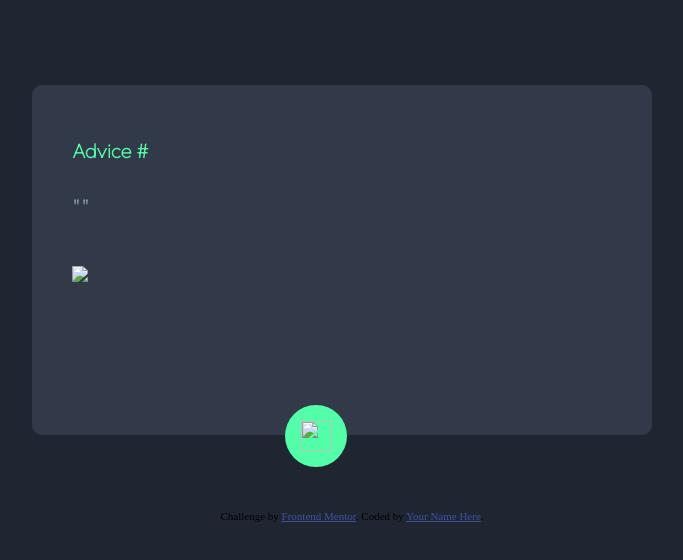
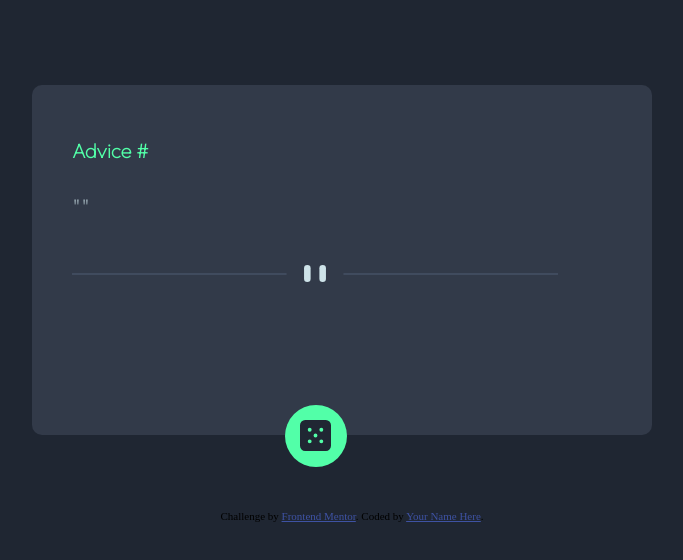
Before and after one commit to MrSarilmak/frontendmentor.io_tasks, a plain HTML site: page advice-generator-app-main/index.html in a window 1280 px wide. Shown: the whole page, without its empty margins (288-971 px from the left). Drawn offline with nearby package versions, Linux system fonts and the light colour scheme; the site is published under a folder, as on GitHub Pages, so addresses that start at the root find nothing; no server answers.

Commit message:
Update index.html

```diff
--- a/advice-generator-app-main/index.html
+++ b/advice-generator-app-main/index.html
@@ -19,9 +19,9 @@
   <div class="advice_generator">
     <h1>Advice #<span id="advice_id"></span></h1>
     <p>"<span id="advice_text"></span>"</p>
-    <img class="line" src="/images/pattern-divider-desktop.svg">
+    <img class="line" src="images/pattern-divider-desktop.svg">
     <div class="circle" onclick="new_advice();">
-      <img class="circle_img" src="/images/icon-dice.svg">
+      <img class="circle_img" src="images/icon-dice.svg">
     </div>
   </div>
   <div class="attribution">
```
